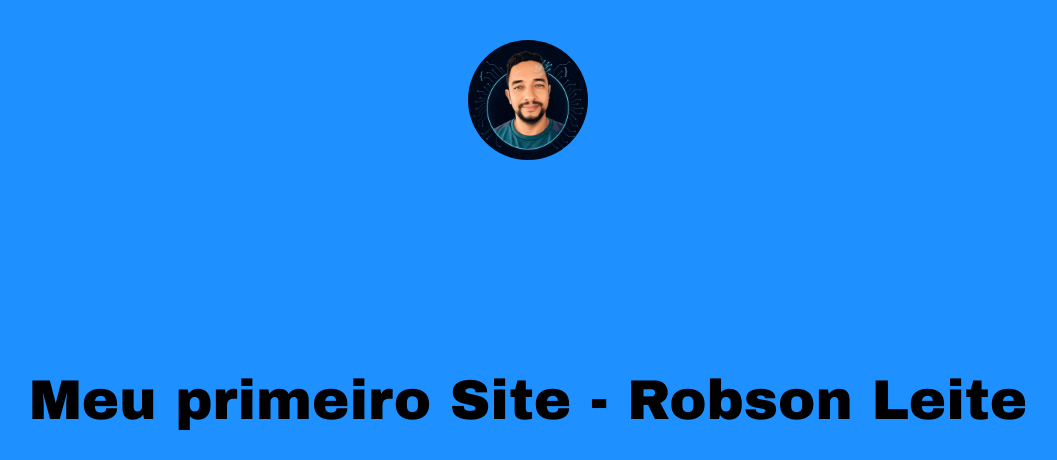
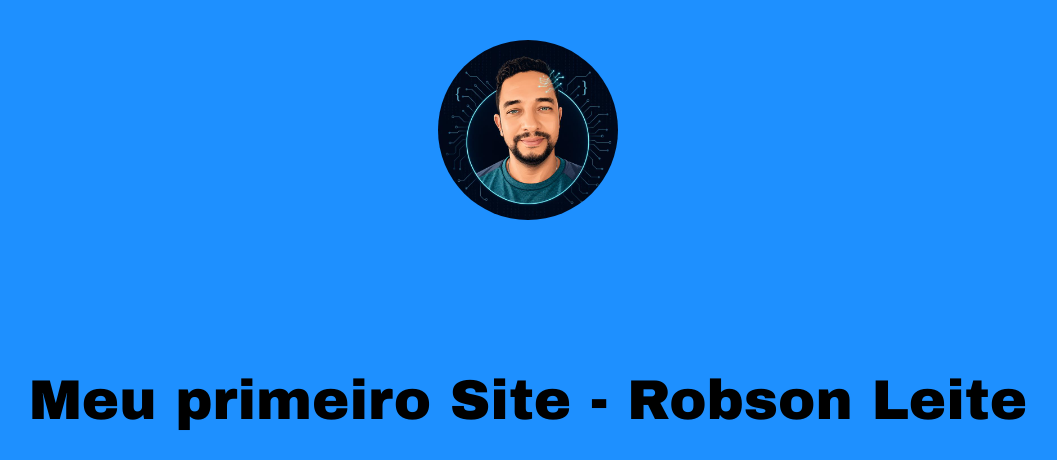
Before and after one commit to robsonleite1977-jpg/Olamundo, a Flask app: page / in a window 1280 px wide. Shown: the top 460 px of the page, without its empty margins (112-1169 px from the left). Run offline with Flask 3, Linux system fonts and the light colour scheme.

Commit message:
Update estilo.css

```diff
--- a/static/estilo.css
+++ b/static/estilo.css
@@ -19,8 +19,8 @@ h1 {
     top: 40px;
     left: 50%;
     transform: translateX(-50%);
-    width: 120px;
-    height: 120px;
+    width: 180px;
+    height: 180px;
     border-radius: 50%;
     object-fit: cover;
 }
```
